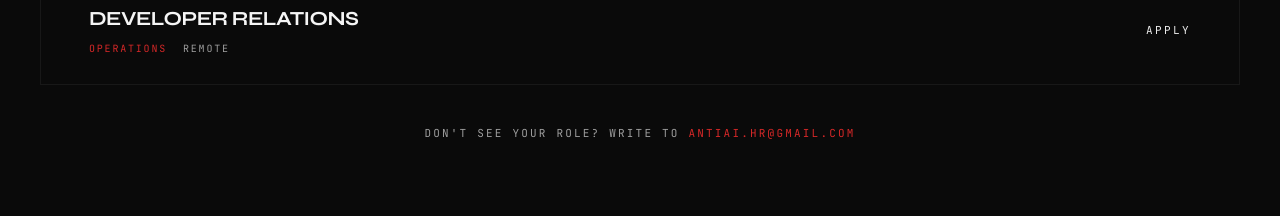
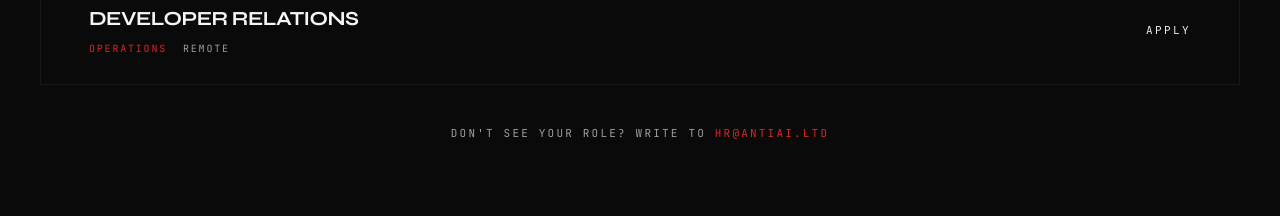
Before and after one commit to PROJECT0ANTI/Website_4.0, a React (Vite) app: page /careers in a window 1280 px wide. Shown: the part 1460-1676 px from the top of the page. Built offline with nearby package versions, Linux system fonts and the light colour scheme; no server answers; the database is empty.

Commit message:
Update Careers.jsx

```diff
--- a/src/pages/Careers.jsx
+++ b/src/pages/Careers.jsx
@@ -142,8 +142,8 @@ export default function Careers() {
           </div>
           <Reveal delay={0.1} className="mt-10 text-center font-mono-tech text-[11px] uppercase tracking-[0.2em] text-[#9E9E9E]">
             Don't see your role? Write to{' '}
-            <a href="mailto:antiai.hr@gmail.com" className="link-sweep text-[#D62828]">
-              antiai.hr@gmail.com
+            <a href="mailto:hr@antiai.ltd" className="link-sweep text-[#D62828]">
+              hr@antiai.ltd
             </a>
           </Reveal>
         </div>
```
